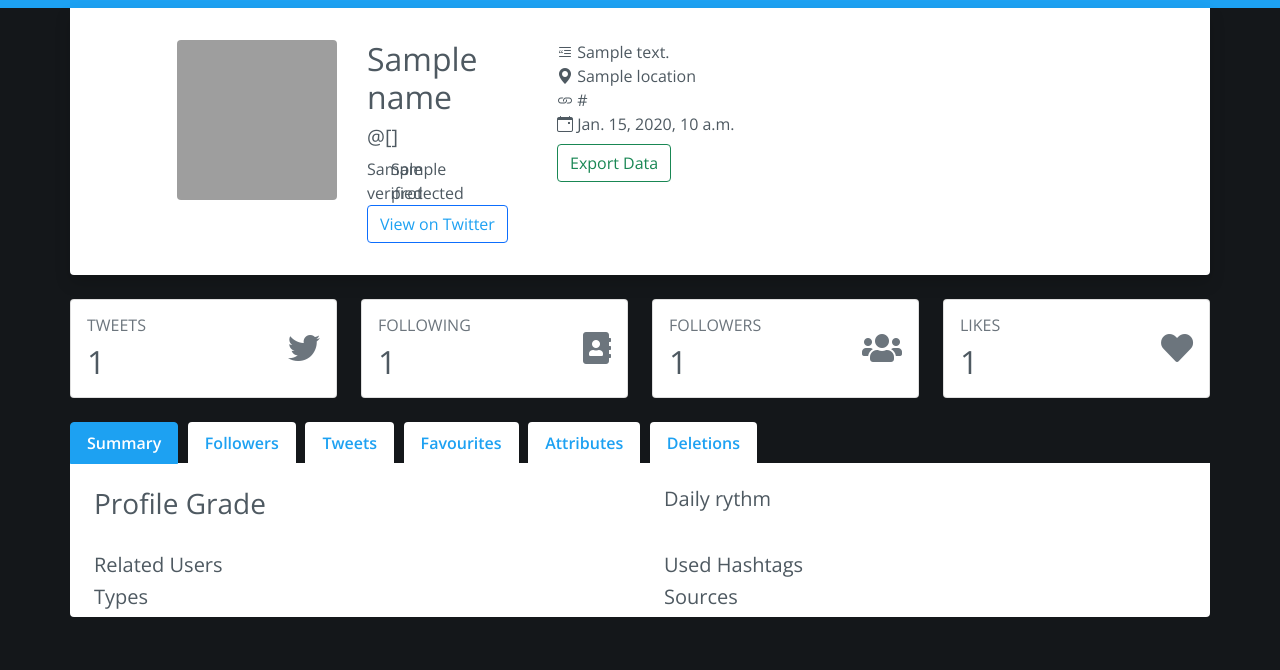
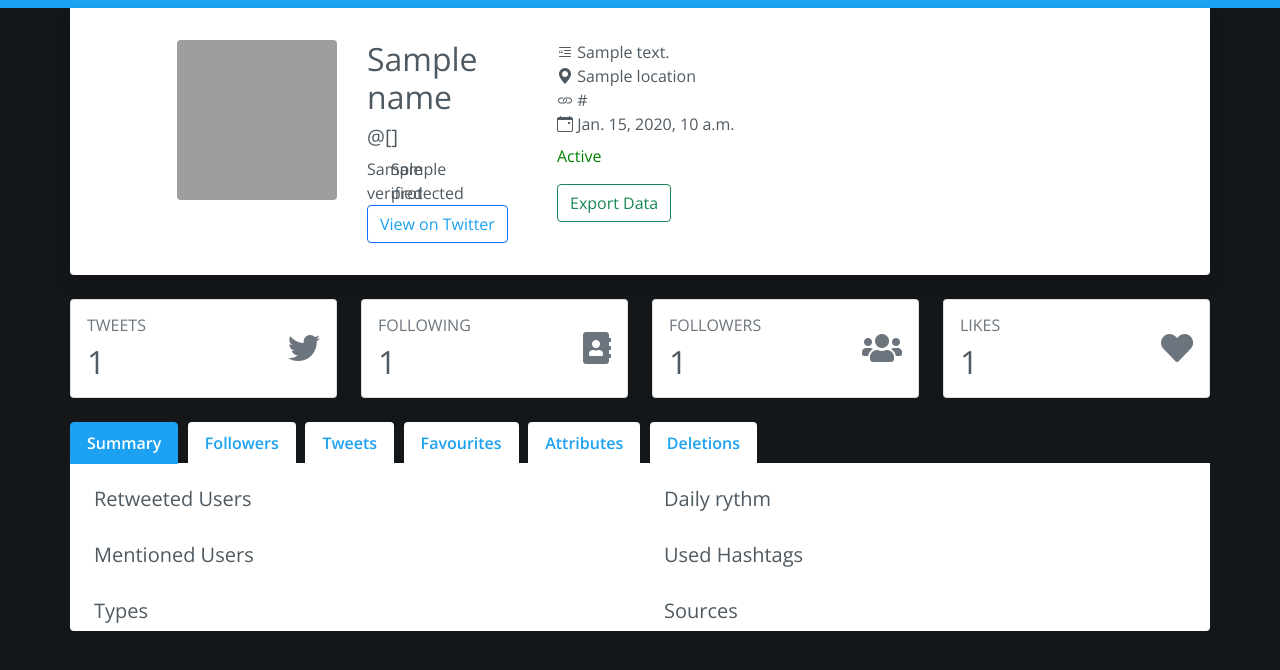
Before and after one commit to LSIR/Twitter-Time-Machine, a Django app: template Backend/tcb/templates/user.html in a window 1280 px wide. Shown: the top 670 px of the page. Run offline with Django 3.2, Linux system fonts and the light colour scheme; the template is opened without the code that fills it: most values are stand-ins (such as "Sample title", 1, 10 or a date in 2020); some libraries are stand-ins or nearby versions; grey boxes are pictures that could not be loaded.

Commit message:
Implemented some modifications

```diff
--- a/Backend/tcb/static/tc-chart.js
+++ b/Backend/tcb/static/tc-chart.js
@@ -134,7 +134,7 @@ function tcMakeDailyBarchart(divID, raw_data) {
 		.setYAxisScale(LINEAR_SCALE)
 		.setYAxisScaleDomain(SCALE_ZERO_MAX)
 		.setXLabel("")
-		.setYLabel("Number of tweets")
+		.setYLabel("# tweets")
 		.build(530, 380);
 }
 
@@ -170,7 +170,7 @@ function tcMakeSourcesBarchart(divID, raw_data) {
 		.setXAxisScale(LINEAR_SCALE)
 		.setXAxisScaleDomain(SCALE_ZERO_MAX)
 		.setYLabel("")
-		.setXLabel("Number of tweets")
+		.setXLabel("# tweets")
 		.build(530, 300);
 }
 
@@ -255,7 +255,7 @@ function tcMakeLevenshteinChart(divID, data, names, screen_names, descriptions)
 			}
 
 			if(oldSName != "") {
-				html += 'Change of user name:<br/>'
+				html += 'Change of screen name:<br/>'
 				html += '<span style="color: red">-';
 				html += oldSName;
 				html += '</span><span style="color: green">+'
@@ -319,6 +319,6 @@ function tcMakeTypeChart(divID, data) {
 		.setYAxisScale(LINEAR_SCALE)
 		.setYAxisScaleDomain(SCALE_ZERO_MAX)
 		.setXLabel("")
-		.setYLabel("Number of tweets")
+		.setYLabel("# tweets")
 		.build(530, 300);
 }
--- a/Backend/tcb/templates/user.html
+++ b/Backend/tcb/templates/user.html
@@ -91,6 +91,17 @@
 					</div>
 					<div class="col-12">
 						<i class="bi bi-calendar-event" rel="tooltip" title="Account creation"></i> {{ created_at }}
+					</div>
+					<div class="col-12 mt-2">
+						{% if isBanned %}
+							<p style="color: red;">
+								Suspended
+							</p>
+						{% else %}
+							<p style="color: green;">
+								Active
+							</p>
+						{% endif %}
 					</div>
 					<div class="col-12 mt-2">
 						<button class="btn btn-outline-success" id="export_data">Export Data</button>
@@ -234,11 +245,17 @@
 			<div class="container-fluid">
 				<div class="row bg-white pt-4">
 					<div class="col-6 px-4">
+						<!-- Remove temporarily
 						<h3>Profile Grade</h3>
 						<h1 style="font-size: 5em;"><span class="badge" id="profile_grade"></span></h1>
 						<div class="row">
 							<div class="col-12" id="grade_chart"></div>
 						</div>
+						//-->
+						<h5>Retweeted Users</h5>
+						<ul class="list-group list-group-flush" id="retweeted_users" style="max-height: 300px; overflow:scroll">
+
+						</ul>
 					</div>
 					<div class="col-6 px-4">
 						<h5>Daily rythm</h5>
@@ -247,7 +264,7 @@
 				</div>
 				<div class="row bg-white pt-4">
 					<div class="col-6 px-4">
-						<h5>Related Users</h5>
+						<h5>Mentioned Users</h5>
 						<ul class="list-group list-group-flush" id="related_users" style="max-height: 300px; overflow:scroll">
 
 						</ul>
@@ -259,7 +276,7 @@
 						</ul>
 					</div>
 				</div>
-				<div class="row bg-white rounded-bottom">
+				<div class="row bg-white rounded-bottom pt-4">
 					<div class="col-6 px-4">
 						<h5>Types</h5>
 						<div class="col-12" id="types_chart"></div>
@@ -301,6 +318,11 @@
 								<p>Followers/Followees ratio: {% widthratio followers_count following_count 1 %}</p>
 							</div>
 						</div>
+						<div class="row">
+							<div class="col-12">
+								<p>Ratio of Followers vs total Followers and Following: {% widthratio followers_count followers_count|add:following_count 1 %}</p>
+							</div>
+						</div>
 					</div>
 				</div>
 			</div>
@@ -333,7 +355,7 @@
 			<div class="container-fluid">
 				<div class="row bg-white rounded-bottom py-3">
 					<div class="col-4">
-						<h4>Changes in the account name</h4>
+						<h4>Changes in the screen name</h4>
 						<p id="acc_name_changes"></p>
 
 					</div>
@@ -372,6 +394,7 @@
 	let tweets_metadata = {{tweets_metadata|safe}}
 	let hashtag = {{hashtags|safe}}
 	let related_users = {{related_users|safe}}
+	let retweeted_users = {{retweeted_users|safe}}
 
 	let most_viral = topK(tweets_metadata, 100, (a,b) => b.retweet_count+b.favorite_count-a.retweet_count-a.favorite_count)
 	let most_fav = topK(tweets_metadata, 100, (a,b) => b.favorite_count-a.favorite_count)
@@ -379,6 +402,9 @@
 	$("#most_viral_tweets").html(most_viral.reduce((acc, val) => acc + makeTweetCard(val), ''))
 	$("#most_fav_tweets").html(most_fav.reduce((acc, val) => acc + makeTweetCard(val), ''))
 
+	$("#retweeted_users").html(retweeted_users.reduce(function(acc, val) {
+		return acc+ '<li class="list-group-item">'+val[0]+' ('+val[1]+')</li>'
+	}, ''))
 	$("#related_users").html(related_users.reduce(function(acc, val) {
 		return acc+ '<li class="list-group-item">'+val[0]+' ('+val[1]+')</li>'
 	}, ''))
```
Also changed, not shown: Backend/tcb/tcb/views.py (+24 -6 lines).
